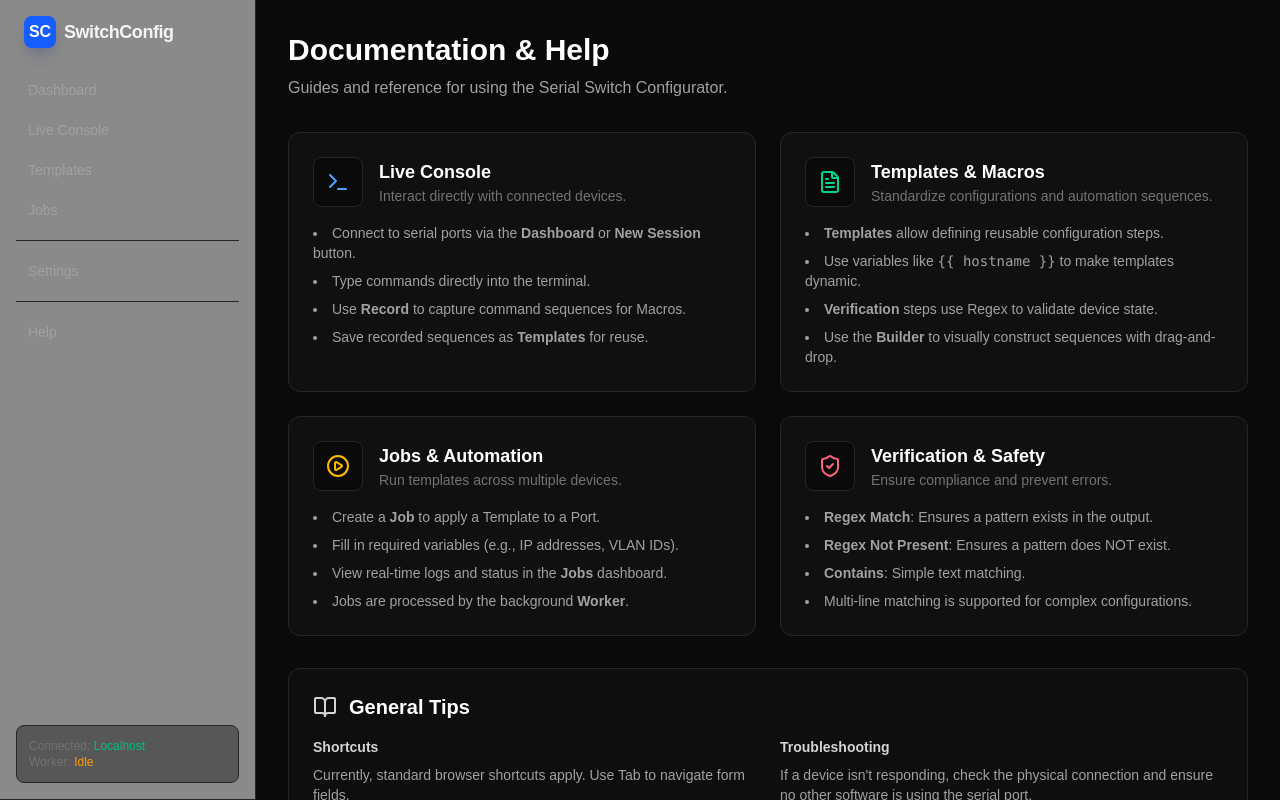
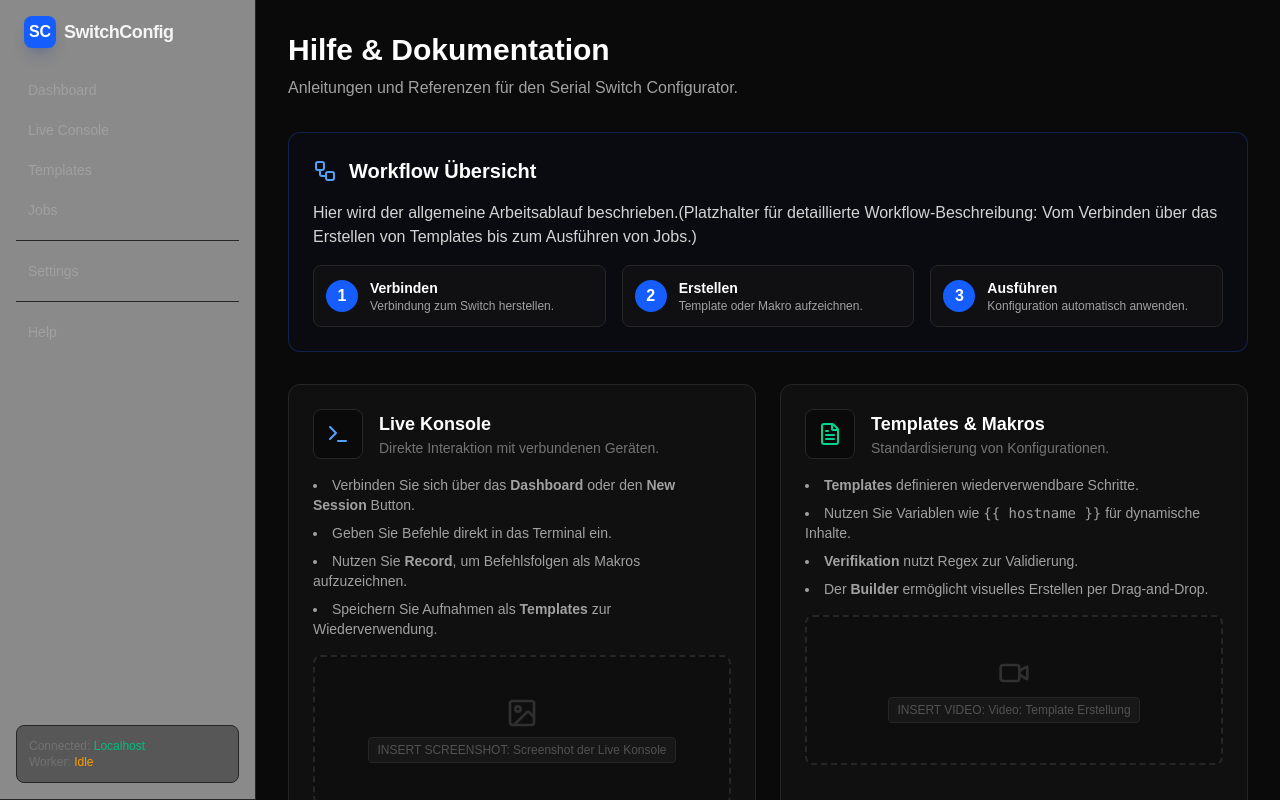
Before and after one commit to MarkusPolo/baseline-implementer, a Next.js app in the folder frontend/: page /help in a window 1280 px wide. Built offline with nearby package versions, Linux system fonts and the light colour scheme.

Commit message:
Template Deletion 405 Fix, Help Page German

```diff
--- a/frontend/src/app/help/page.tsx
+++ b/frontend/src/app/help/page.tsx
@@ -4,70 +4,95 @@ import {
     Terminal,
     FileText,
     PlayCircle,
-    Settings,
     ShieldCheck,
-    Cpu,
-    BookOpen
+    BookOpen,
+    Image as ImageIcon,
+    Video,
+    Workflow
 } from 'lucide-react';
 
 export default function HelpPage() {
     return (
         <div className="space-y-8 pb-10">
             <div>
-                <h1 className="text-3xl font-bold text-white mb-2">Documentation & Help</h1>
-                <p className="text-neutral-400">Guides and reference for using the Serial Switch Configurator.</p>
+                <h1 className="text-3xl font-bold text-white mb-2">Hilfe & Dokumentation</h1>
+                <p className="text-neutral-400">Anleitungen und Referenzen für den Serial Switch Configurator.</p>
+            </div>
+
+            {/* Workflow Section */}
+            <div className="rounded-xl border border-blue-900/50 bg-blue-950/10 p-6">
+                <div className="flex items-center gap-3 mb-4">
+                    <Workflow className="h-6 w-6 text-blue-400" />
+                    <h2 className="text-xl font-bold text-white">Workflow Übersicht</h2>
+                </div>
+                <div className="prose prose-invert max-w-none">
+                    <p className="text-neutral-300">
+                        Hier wird der allgemeine Arbeitsablauf beschrieben.
+                        {/* TODO: Detaillierte Workflow-Beschreibung hier einfügen */}
+                        (Platzhalter für detaillierte Workflow-Beschreibung: Vom Verbinden über das Erstellen von Templates bis zum Ausführen von Jobs.)
+                    </p>
+                    <div className="mt-4 grid grid-cols-1 md:grid-cols-3 gap-4">
+                        {/* Placeholder Steps */}
+                        <WorkflowStep number="1" title="Verbinden" description="Verbindung zum Switch herstellen." />
+                        <WorkflowStep number="2" title="Erstellen" description="Template oder Makro aufzeichnen." />
+                        <WorkflowStep number="3" title="Ausführen" description="Konfiguration automatisch anwenden." />
+                    </div>
+                </div>
             </div>
 
             <div className="grid gap-6 md:grid-cols-2">
                 <Section
                     icon={<Terminal className="h-6 w-6 text-blue-400" />}
-                    title="Live Console"
-                    description="Interact directly with connected devices."
+                    title="Live Konsole"
+                    description="Direkte Interaktion mit verbundenen Geräten."
                 >
                     <ul className="list-disc list-inside space-y-2 text-sm text-neutral-400 mt-4">
-                        <li>Connect to serial ports via the <strong>Dashboard</strong> or <strong>New Session</strong> button.</li>
-                        <li>Type commands directly into the terminal.</li>
-                        <li>Use <strong>Record</strong> to capture command sequences for Macros.</li>
-                        <li>Save recorded sequences as <strong>Templates</strong> for reuse.</li>
+                        <li>Verbinden Sie sich über das <strong>Dashboard</strong> oder den <strong>New Session</strong> Button.</li>
+                        <li>Geben Sie Befehle direkt in das Terminal ein.</li>
+                        <li>Nutzen Sie <strong>Record</strong>, um Befehlsfolgen als Makros aufzuzeichnen.</li>
+                        <li>Speichern Sie Aufnahmen als <strong>Templates</strong> zur Wiederverwendung.</li>
                     </ul>
+                    {/* Placeholder for Media */}
+                    <MediaPlaceholder type="screenshot" label="Screenshot der Live Konsole" />
                 </Section>
 
                 <Section
                     icon={<FileText className="h-6 w-6 text-emerald-400" />}
-                    title="Templates & Macros"
-                    description="Standardize configurations and automation sequences."
+                    title="Templates & Makros"
+                    description="Standardisierung von Konfigurationen."
                 >
                     <ul className="list-disc list-inside space-y-2 text-sm text-neutral-400 mt-4">
-                        <li><strong>Templates</strong> allow defining reusable configuration steps.</li>
-                        <li>Use variables like <code>{`{{ hostname }}`}</code> to make templates dynamic.</li>
-                        <li><strong>Verification</strong> steps use Regex to validate device state.</li>
-                        <li>Use the <strong>Builder</strong> to visually construct sequences with drag-and-drop.</li>
+                        <li><strong>Templates</strong> definieren wiederverwendbare Schritte.</li>
+                        <li>Nutzen Sie Variablen wie <code>{`{{ hostname }}`}</code> für dynamische Inhalte.</li>
+                        <li><strong>Verifikation</strong> nutzt Regex zur Validierung.</li>
+                        <li>Der <strong>Builder</strong> ermöglicht visuelles Erstellen per Drag-and-Drop.</li>
                     </ul>
+                    {/* Placeholder for Media */}
+                    <MediaPlaceholder type="video" label="Video: Template Erstellung" />
                 </Section>
 
                 <Section
                     icon={<PlayCircle className="h-6 w-6 text-amber-400" />}
-                    title="Jobs & Automation"
-                    description="Run templates across multiple devices."
+                    title="Jobs & Automatisierung"
+                    description="Templates auf mehrere Geräte anwenden."
                 >
                     <ul className="list-disc list-inside space-y-2 text-sm text-neutral-400 mt-4">
-                        <li>Create a <strong>Job</strong> to apply a Template to a Port.</li>
-                        <li>Fill in required variables (e.g., IP addresses, VLAN IDs).</li>
-                        <li>View real-time logs and status in the <strong>Jobs</strong> dashboard.</li>
-                        <li>Jobs are processed by the background <strong>Worker</strong>.</li>
+                        <li>Erstellen Sie einen <strong>Job</strong>, um ein Template auf einen Port anzuwenden.</li>
+                        <li>Füllen Sie benötigte Variablen (z.B. IP, VLAN) aus.</li>
+                        <li>Verfolgen Sie Logs und Status im <strong>Jobs</strong> Dashboard.</li>
                     </ul>
+                    <MediaPlaceholder type="screenshot" label="Screenshot der Job-Übersicht" />
                 </Section>
 
                 <Section
                     icon={<ShieldCheck className="h-6 w-6 text-rose-400" />}
-                    title="Verification & Safety"
-                    description="Ensure compliance and prevent errors."
+                    title="Verifikation & Sicherheit"
+                    description="Fehlervermeidung und Compliance."
                 >
                     <ul className="list-disc list-inside space-y-2 text-sm text-neutral-400 mt-4">
-                        <li><strong>Regex Match</strong>: Ensures a pattern exists in the output.</li>
-                        <li><strong>Regex Not Present</strong>: Ensures a pattern does NOT exist.</li>
-                        <li><strong>Contains</strong>: Simple text matching.</li>
-                        <li>Multi-line matching is supported for complex configurations.</li>
+                        <li><strong>Regex Match</strong>: Prüft, ob ein Muster existiert.</li>
+                        <li><strong>Regex Not Present</strong>: Prüft, ob ein Muster NICHT existiert.</li>
+                        <li><strong>Contains</strong>: Einfache Textsuche.</li>
                     </ul>
                 </Section>
             </div>
@@ -75,16 +100,16 @@ export default function HelpPage() {
             <div className="rounded-xl border border-neutral-800 bg-neutral-900/30 p-6 mt-8">
                 <div className="flex items-center gap-3 mb-4">
                     <BookOpen className="h-6 w-6 text-neutral-300" />
-                    <h2 className="text-xl font-semibold text-white">General Tips</h2>
+                    <h2 className="text-xl font-semibold text-white">Allgemeine Tipps</h2>
                 </div>
                 <div className="grid md:grid-cols-2 gap-6 text-sm text-neutral-400">
                     <div>
                         <h3 className="font-bold text-neutral-300 mb-2">Shortcuts</h3>
-                        <p>Currently, standard browser shortcuts apply. Use Tab to navigate form fields.</p>
+                        <p>Aktuell gelten die Standard-Browser-Shortcuts. Nutzen Sie Tab zur Navigation.</p>
                     </div>
                     <div>
-                        <h3 className="font-bold text-neutral-300 mb-2">Troubleshooting</h3>
-                        <p>If a device isn't responding, check the physical connection and ensure no other software is using the serial port.</p>
+                        <h3 className="font-bold text-neutral-300 mb-2">Fehlerbehebung</h3>
+                        <p>Falls ein Gerät nicht antwortet, prüfen Sie die physische Verbindung.</p>
                     </div>
                 </div>
             </div>
@@ -108,3 +133,28 @@ function Section({ icon, title, description, children }: { icon: React.ReactNode
         </div>
     );
 }
+
+function WorkflowStep({ number, title, description }: { number: string, title: string, description: string }) {
+    return (
+        <div className="flex items-center gap-3 bg-neutral-900/50 p-3 rounded-lg border border-neutral-800">
+            <div className="flex items-center justify-center w-8 h-8 rounded-full bg-blue-600 font-bold text-white shrink-0">
+                {number}
+            </div>
+            <div>
+                <div className="font-bold text-white text-sm">{title}</div>
+                <div className="text-xs text-neutral-400">{description}</div>
+            </div>
+        </div>
+    )
+}
+
+function MediaPlaceholder({ type, label }: { type: 'video' | 'screenshot', label: string }) {
+    return (
+        <div className="mt-4 border-2 border-dashed border-neutral-800 rounded-lg p-6 flex flex-col items-center justify-center text-neutral-600 bg-neutral-950/30 min-h-[150px]">
+            {type === 'video' ? <Video className="h-8 w-8 mb-2 opacity-50" /> : <ImageIcon className="h-8 w-8 mb-2 opacity-50" />}
+            <span className="text-xs font-mono bg-neutral-900 px-2 py-1 rounded border border-neutral-800">
+                INSERT {type.toUpperCase()}: {label}
+            </span>
+        </div>
+    );
+}
```
Also changed, not shown: 2 other files (tests, documents, lock files or other folders).
